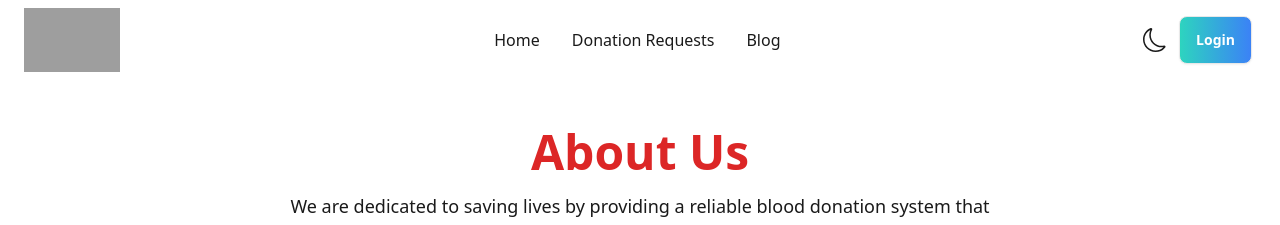
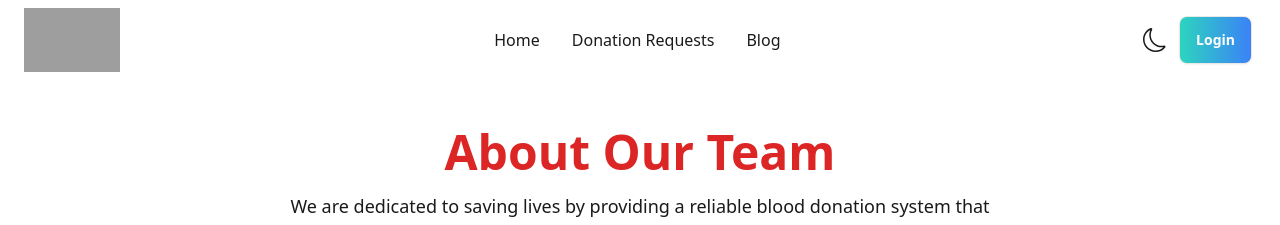
Before and after one commit to rjkafi/blood-bridge-client, a React (Vite) app: page /about in a window 1280 px wide. Shown: the top 225 px of the page. Built offline with nearby package versions, Linux system fonts and the light colour scheme; no server answers; grey boxes are pictures that could not be loaded.

Commit message:
some changes

```diff
--- a/src/pages/AboutUs/AboutUs.jsx
+++ b/src/pages/AboutUs/AboutUs.jsx
@@ -4,7 +4,7 @@ const AboutUs = () => {
     return (
         <div className=" text-base-content py-12 px-6 md:px-16 lg:px-32">
             <section className="text-center mb-12">
-                <h1 className="text-5xl font-extrabold text-red-600">About Us</h1>
+                <h1 className="text-5xl font-extrabold text-red-600">About Our Team</h1>
                 <p className="text-lg mt-4 max-w-3xl mx-auto">We are dedicated to saving lives by providing a reliable blood donation system that connects donors with those in need.</p>
             </section>
             <section className="relative flex flex-col md:flex-row items-center gap-12 mb-16">
```
